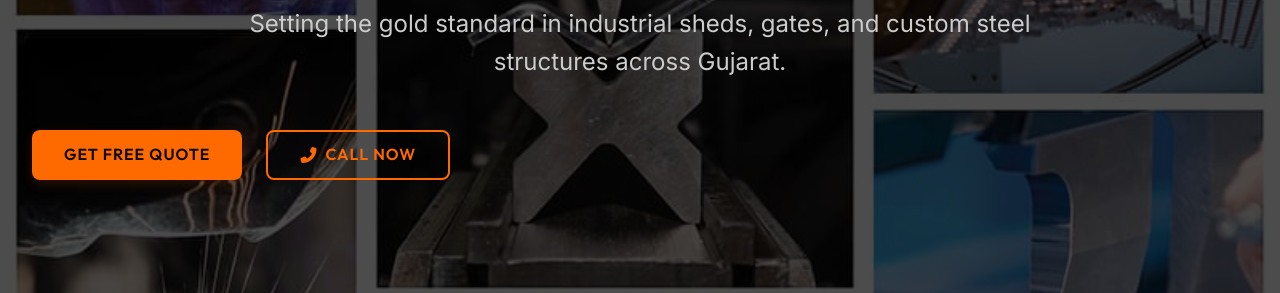
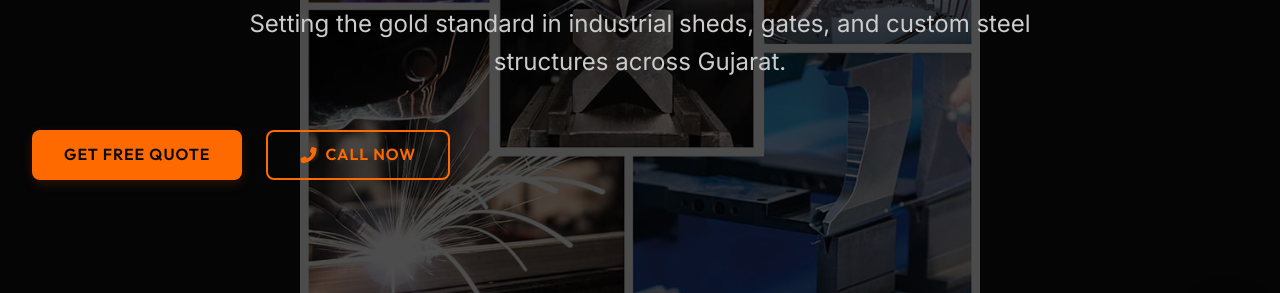
Before and after one commit to abhisheksrivastav-262/SARAV-Fabrication, a website: page index.html in a window 1280 px wide. Shown: the part 352-645 px from the top of the page. Drawn offline with Linux system fonts and the light colour scheme.

Commit message:
Fix global image style, hero background, and about section frames to use object-fit: contain to prevent forced cropping

```diff
--- a/assets/css/style.css
+++ b/assets/css/style.css
@@ -51,7 +51,7 @@ body { font-family: var(--font-secondary); background-color: var(--color-bg); co
 h1, h2, h3, h4, h5, h6 { font-family: var(--font-primary); font-weight: 700; line-height: 1.1; margin-bottom: var(--space-sm); }
 a { text-decoration: none; color: inherit; transition: color var(--transition-fast); }
 ul { list-style: none; }
-img { max-width: 100%; height: auto; display: block; object-fit: cover; }
+img { max-width: 100%; height: auto; display: block; object-fit: contain; }
 
 /* --- Layout & Utilities --- */
 .container { width: 100%; max-width: 1400px; margin: 0 auto; padding: 0 var(--space-lg); }
@@ -108,7 +108,7 @@ img { max-width: 100%; height: auto; display: block; object-fit: cover; }
 
 /* --- Hero Section --- */
 .hero { position: relative; min-height: 100vh; display: flex; align-items: center; justify-content: center; overflow: hidden; padding-top: var(--space-3xl); }
-.hero-bg { position: absolute; top: 0; left: 0; width: 100%; height: 100%; object-fit: cover; z-index: 1; filter: brightness(0.3); }
+.hero-bg { position: absolute; top: 0; left: 0; width: 100%; height: 100%; object-fit: contain; background-color: #111215; z-index: 1; filter: brightness(0.3); }
 .hero-content { position: relative; z-index: 2; text-align: center; width: 100%; padding: 0 var(--space-lg); }
 .hero-title { font-size: var(--text-5xl); margin-bottom: var(--space-md); animation: fadeUp 1s forwards; opacity: 0; }
 .hero-title span { color: var(--color-primary); }
--- a/index.html
+++ b/index.html
@@ -95,7 +95,7 @@
         <div class="container">
             <div class="grid reveal" style="grid-template-columns: 1fr; align-items: center; gap: var(--space-2xl);">
                 <div class="service-img-wrapper" style="max-height: 450px;">
-                    <img src="about.png" alt="SARAV Fabrication Workshop" style="height: 450px; width: 100%; object-fit: cover;">
+                    <img src="about.png" alt="SARAV Fabrication Workshop" style="max-height: 450px; width: 100%; object-fit: contain; background-color: #1a1b1f; border-radius: 20px;">
                 </div>
                 <div class="about-content">
                     <span style="color: var(--color-primary); font-weight: 600; text-transform: uppercase; letter-spacing: 2px; font-size: var(--text-sm);">Who We Are</span>
--- a/style.css
+++ b/style.css
@@ -51,7 +51,7 @@ body { font-family: var(--font-secondary); background-color: var(--color-bg); co
 h1, h2, h3, h4, h5, h6 { font-family: var(--font-primary); font-weight: 700; line-height: 1.1; margin-bottom: var(--space-sm); }
 a { text-decoration: none; color: inherit; transition: color var(--transition-fast); }
 ul { list-style: none; }
-img { max-width: 100%; height: auto; display: block; object-fit: cover; }
+img { max-width: 100%; height: auto; display: block; object-fit: contain; }
 
 /* --- Layout & Utilities --- */
 .container { width: 100%; max-width: 1400px; margin: 0 auto; padding: 0 var(--space-lg); }
@@ -108,7 +108,7 @@ img { max-width: 100%; height: auto; display: block; object-fit: cover; }
 
 /* --- Hero Section --- */
 .hero { position: relative; min-height: 100vh; display: flex; align-items: center; justify-content: center; overflow: hidden; padding-top: var(--space-3xl); }
-.hero-bg { position: absolute; top: 0; left: 0; width: 100%; height: 100%; object-fit: cover; z-index: 1; filter: brightness(0.3); }
+.hero-bg { position: absolute; top: 0; left: 0; width: 100%; height: 100%; object-fit: contain; background-color: #111215; z-index: 1; filter: brightness(0.3); }
 .hero-content { position: relative; z-index: 2; text-align: center; width: 100%; padding: 0 var(--space-lg); }
 .hero-title { font-size: var(--text-5xl); margin-bottom: var(--space-md); animation: fadeUp 1s forwards; opacity: 0; }
 .hero-title span { color: var(--color-primary); }
```
Also changed, not shown: about.html (+1 -1 lines), 10.png, 12.png, 4 other files.
